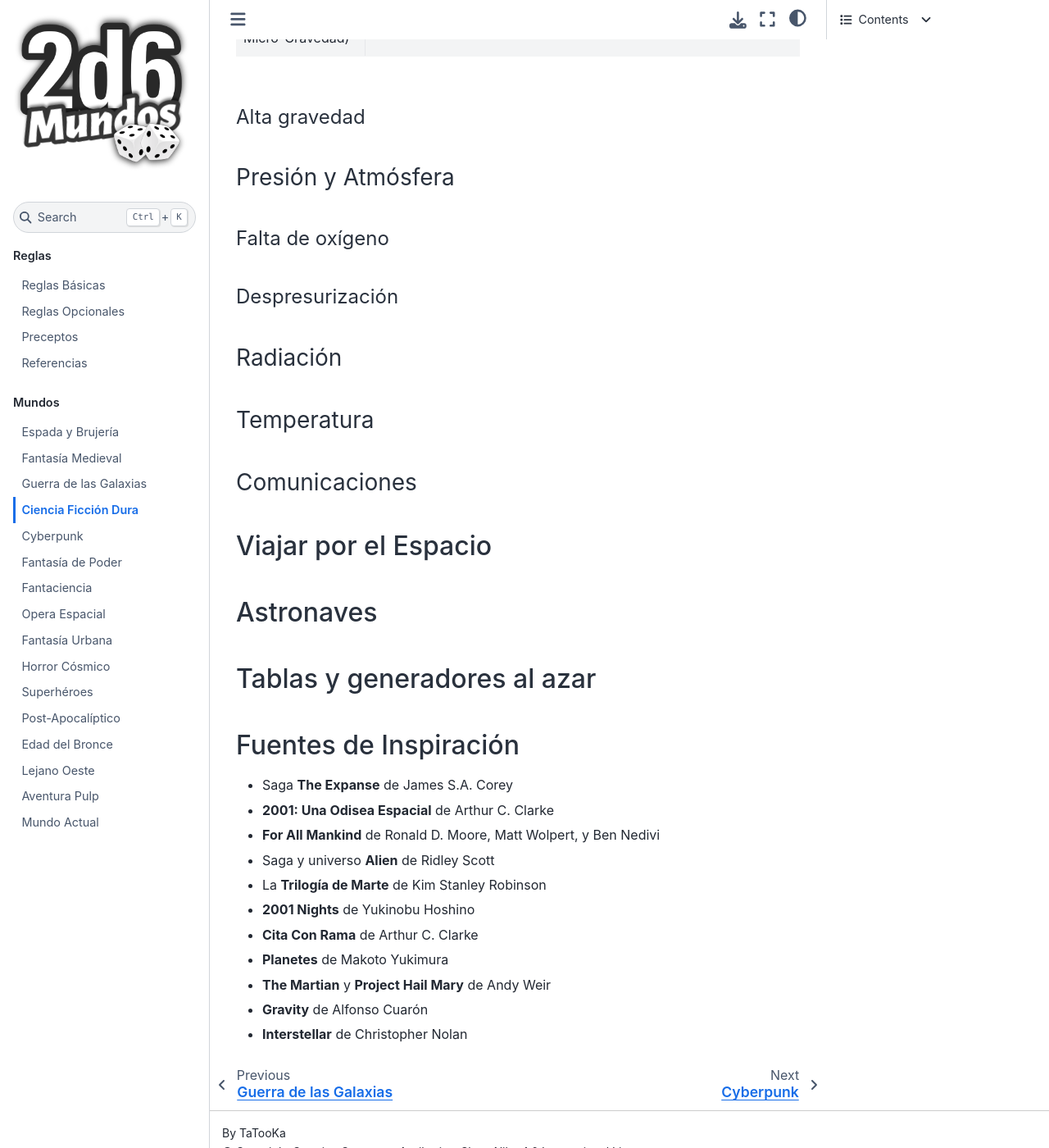
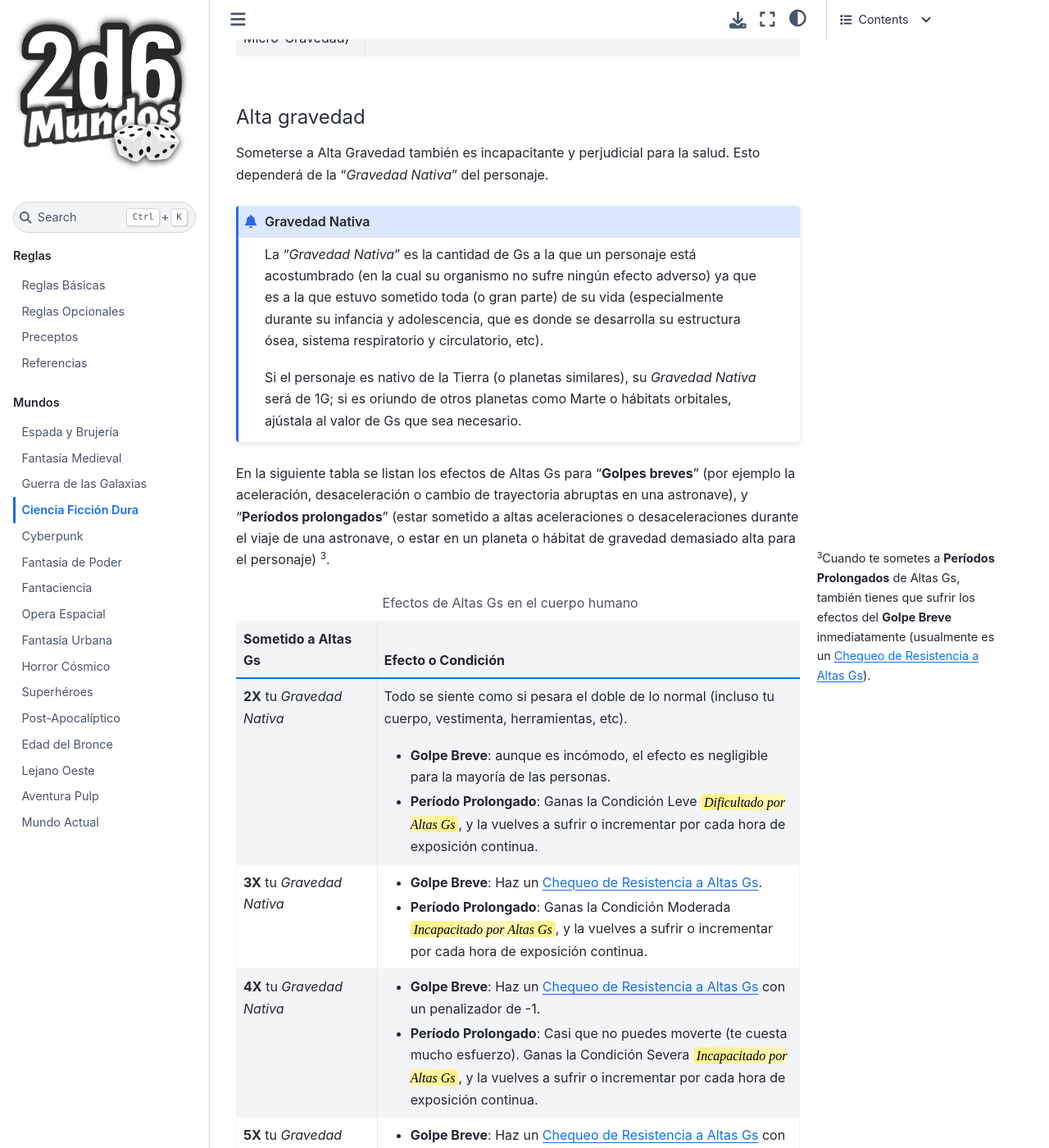
Before and after one commit to TaTooKa/2d6Mundos, a Sphinx documentation site: the page built from docs/source/pages/worlds/ciencia-ficcion-dura.rst, in a window 1280 px wide and 1400 px high, scrolled down 7046 px. Shown: the whole window at 82% size. Built offline with Sphinx 7.4.7 and the Sphinx Book theme 1.1.4, drawn with Linux system fonts in a browser that asks for light colours; some web fonts are replaced; some of the changed text lies outside the part shown.

Commit message:
add high g rules

```diff
--- a/docs/source/pages/worlds/ciencia-ficcion-dura.rst
+++ b/docs/source/pages/worlds/ciencia-ficcion-dura.rst
@@ -173,6 +173,50 @@
 Alta gravedad
 ~~~~~~~~~~~~~
 
+Someterse a Alta Gravedad también es incapacitante y perjudicial para la salud. Esto dependerá de la "*Gravedad Nativa*" del personaje.
+
+.. admonition:: Gravedad Nativa
+
+   La "*Gravedad Nativa*" es la cantidad de Gs a la que un personaje está acostumbrado (en la cual su organismo no sufre ningún efecto adverso) ya que es a la que estuvo sometido toda (o gran parte) de su vida (especialmente durante su infancia y adolescencia, que es donde se desarrolla su estructura ósea, sistema respiratorio y circulatorio, etc).
+
+   Si el personaje es nativo de la Tierra (o planetas similares), su *Gravedad Nativa* será de 1G; si es oriundo de otros planetas como Marte o hábitats orbitales, ajústala al valor de Gs que sea necesario.
+
+En la siguiente tabla se listan los efectos de Altas Gs para "**Golpes breves**" (por ejemplo la aceleración, desaceleración o cambio de trayectoria abruptas en una astronave), y "**Períodos prolongados**" (estar sometido a altas aceleraciones o desaceleraciones durante el viaje de una astronave, o estar en un planeta o hábitat de gravedad demasiado alta para el personaje) [#]_.
+
+.. [#] Cuando te sometes a **Períodos Prolongados** de Altas Gs, también tienes que sufrir los efectos del **Golpe Breve** inmediatamente (usualmente es un :ref:`Chequeo de Resistencia a Altas Gs <ciencia-ficcion-dura-chequeo-resistencia-altas-gs>`).
+
+.. csv-table:: Efectos de Altas Gs en el cuerpo humano
+   :header: "Sometido a Altas Gs", "Efecto o Condición"
+   :widths: 25, 75
+
+   "**2X** tu *Gravedad Nativa*", "Todo se siente como si pesara el doble de lo normal (incluso tu cuerpo, vestimenta, herramientas, etc).
+
+   * **Golpe Breve**: aunque es incómodo, el efecto es negligible para la mayoría de las personas.
+   * **Período Prolongado**: Ganas la Condición Leve ``Dificultado por Altas Gs``, y la vuelves a sufrir o incrementar por cada hora de exposición continua."
+   "**3X** tu *Gravedad Nativa*", "* **Golpe Breve**: Haz un :ref:`Chequeo de Resistencia a Altas Gs <ciencia-ficcion-dura-chequeo-resistencia-altas-gs>`.
+   * **Período Prolongado**: Ganas la Condición Moderada ``Incapacitado por Altas Gs``, y la vuelves a sufrir o incrementar por cada hora de exposición continua."
+   "**4X** tu *Gravedad Nativa*", "* **Golpe Breve**: Haz un :ref:`Chequeo de Resistencia a Altas Gs <ciencia-ficcion-dura-chequeo-resistencia-altas-gs>` con un penalizador de -1.
+   * **Período Prolongado**: Casi que no puedes moverte (te cuesta mucho esfuerzo).  Ganas la Condición Severa ``Incapacitado por Altas Gs``, y la vuelves a sufrir o incrementar por cada hora de exposición continua."
+   "**5X** tu *Gravedad Nativa*", "* **Golpe Breve**: Haz un :ref:`Chequeo de Resistencia a Altas Gs <ciencia-ficcion-dura-chequeo-resistencia-altas-gs>` con un penalizador de -2.
+   * **Período Prolongado**: No puedes moverte; estás postrado en el lugar y sufriendo dolor extremo.  Ganas la Condición Severa ``Incapacitado por Altas Gs``, y la vuelves a sufrir o incrementar por cada hora de exposición continua."
+   "**10X** tu *Gravedad Nativa*", "* **Golpe Breve**: Haz un :ref:`Chequeo de Resistencia a Altas Gs <ciencia-ficcion-dura-chequeo-resistencia-altas-gs>` con un penalizador de -3.
+   * **Período Prolongado**: No puedes moverte; estás postrado en el lugar y sufriendo dolor extremo.  Ganas la Condición Severa ``Incapacitado por Altas Gs``, y la vuelves a sufrir o incrementar por cada hora de exposición continua."
+
+.. _ciencia-ficcion-dura-chequeo-resistencia-altas-gs:
+
+Chequeo de Resistencia a Altas Gs
+^^^^^^^^^^^^^^^^^^^^^^^^^^^^^^^^^
+
+Haz una tirada de dados (sumando cualquier *Trasfondo* u otro modificador circunstancial que te afecte, y restando los penalizadores impuestos por la tabla anterior) contra una Dificultad de 8. Si la superas, solo tienes las molestias ocasionadas por las extremas fuerzas G, pero no sufres otras Condiciones. Si la fallas, sufres una Condición como las que se detallan a continuación (la gravedad dependerá del *Efecto* del fallo):
+
+* **Leve**: Sientes un leve mareo y todo se pone negro; sufres ``Visión de túnel``.
+* **Moderada**: Te baja la presión y comienzas a desmayarte; sufres ``G-LOC``.
+* **Severa**: Tu cerebro no está recibiendo la cantidad de oxígeno suficiente; Te desmayas y sufres ``Hipoxia Cerebral``.
+
+.. admonition:: G-LOC
+
+   "G-LOC" es una abreviatura del inglés *G-Force Induced Loss-of-Conciousness* ("Pérdida de consciencia inducida por fuerzas G"), un concepto usado originalmente en ingeniería y pilotaje aeronáutico.
+
 Presión y Atmósfera
 *******************
 
```
